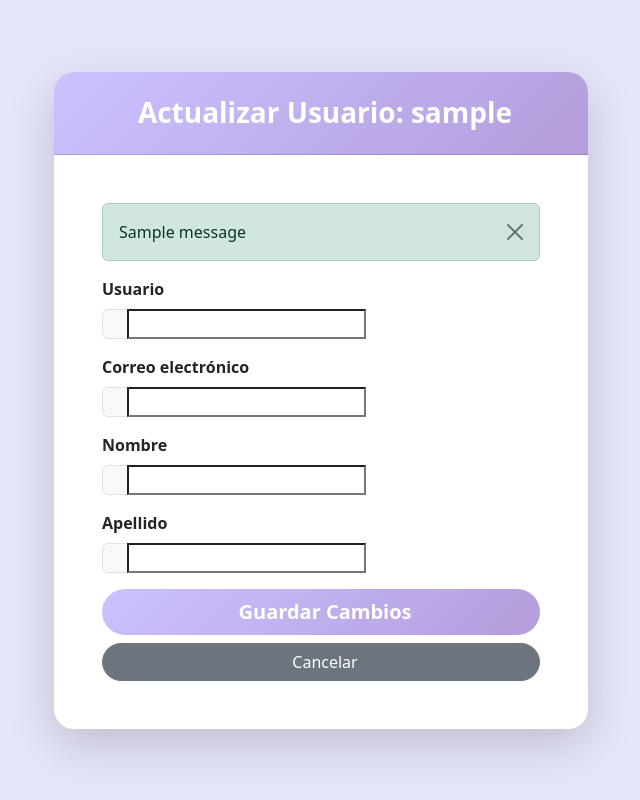
After one commit to Salome0119/Tema_Foro, a Django app: template inventario_django/dcrm/website/templates/customer_update.html in a window 1280 px wide. The commit adds this page. Shown: the whole page, without its empty margins (319-959 px from the left). Run offline with Django 5.2, Linux system fonts and the light colour scheme; the template is opened without the code that fills it: values that come from a table or form of the project are taken from there, others are empty; tables that the repository leaves empty hold one stand-in row (values such as "Sample post"); one stand-in notice (Sample message) is shown; form fields are guessed from the names that the template uses; some libraries are stand-ins or nearby versions.

Commit message:
Creacion de boton de la card detalles del usuario y de los botones actualizar y eliminar

```diff
--- /dev/null
+++ b/inventario_django/dcrm/website/templates/customer_update.html
@@ -0,0 +1,70 @@
+{% extends 'base.html' %}
+
+{% block content %}
+<div class="container py-5" style="background-color:#E6E6FA;">
+    <div class="row justify-content-center">
+        <div class="col-md-6">
+            <div class="card border-0 shadow-lg" style="border-radius: 20px; overflow: hidden;">
+                <div class="card-header text-white text-center py-4" style="background: linear-gradient(135deg, #CDC1FF 0%, #B39DDB 100%);">
+                    <h3 class="fw-bold mb-0"><i class="bi bi-pencil me-2"></i>Actualizar Usuario: {{ usuario.username }}</h3>
+                </div>
+                <div class="card-body p-5">
+                    {% if messages %}
+                        {% for message in messages %}
+                            <div class="alert alert-{% if message.tags == 'error' %}danger{% else %}{{ message.tags }}{% endif %} alert-dismissible fade show" role="alert">
+                                {{ message }}
+                                <button type="button" class="btn-close" data-bs-dismiss="alert"></button>
+                            </div>
+                        {% endfor %}
+                    {% endif %}
+                    <form method="POST">
+                        {% csrf_token %}
+                        <div class="mb-3">
+                            <label class="form-label fw-semibold">Usuario</label>
+                            <div class="input-group">
+                                <span class="input-group-text"><i class="bi bi-person"></i></span>
+                                {{ form.username }}
+                            </div>
+                            {% if form.username.errors %}
+                                <div class="text-danger mt-1">{{ form.username.errors|first }}</div>
+                            {% endif %}
+                        </div>
+                        <div class="mb-3">
+                            <label class="form-label fw-semibold">Correo electrónico</label>
+                            <div class="input-group">
+                                <span class="input-group-text"><i class="bi bi-envelope"></i></span>
+                                {{ form.email }}
+                            </div>
+                            {% if form.email.errors %}
+                                <div class="text-danger mt-1">{{ form.email.errors|first }}</div>
+                            {% endif %}
+                        </div>
+                        <div class="mb-3">
+                            <label class="form-label fw-semibold">Nombre</label>
+                            <div class="input-group">
+                                <span class="input-group-text"><i class="bi bi-person"></i></span>
+                                {{ form.first_name }}
+                            </div>
+                        </div>
+                        <div class="mb-3">
+                            <label class="form-label fw-semibold">Apellido</label>
+                            <div class="input-group">
+                                <span class="input-group-text"><i class="bi bi-person"></i></span>
+                                {{ form.last_name }}
+                            </div>
+                        </div>
+                        <div class="d-grid gap-2">
+                            <button type="submit" class="btn btn-lg rounded-pill fw-semibold" style="background: linear-gradient(135deg, #CDC1FF 0%, #B39DDB 100%); color: white; border: none;">
+                                <i class="bi bi-check-circle me-2"></i>Guardar Cambios
+                            </button>
+                            <a href="{% url 'home' %}" class="btn btn-secondary rounded-pill">
+                                <i class="bi bi-arrow-left me-2"></i>Cancelar
+                            </a>
+                        </div>
+                    </form>
+                </div>
+            </div>
+        </div>
+    </div>
+</div>
+{% endblock %}
--- a/inventario_django/dcrm/website/urls.py
+++ b/inventario_django/dcrm/website/urls.py
@@ -6,4 +6,6 @@ urlpatterns = [
     path('login/', views.login_user, name='login'),
     path('logout/', views.logout_user, name='logout'),
     path('register/', views.register, name='register'),
+    path('customer-record/<int:pk>/', views.customer_record, name='customer_record'),
+    path('customer-update/<int:pk>/', views.customer_update, name='customer_update'),
 ]
```
Also changed, not shown: inventario_django/dcrm/website/templates/customer_record.html (added, +84 -0 lines), inventario_django/dcrm/website/templates/home.html (+8 -2 lines), inventario_django/dcrm/website/views.py (+63 -3 lines).
